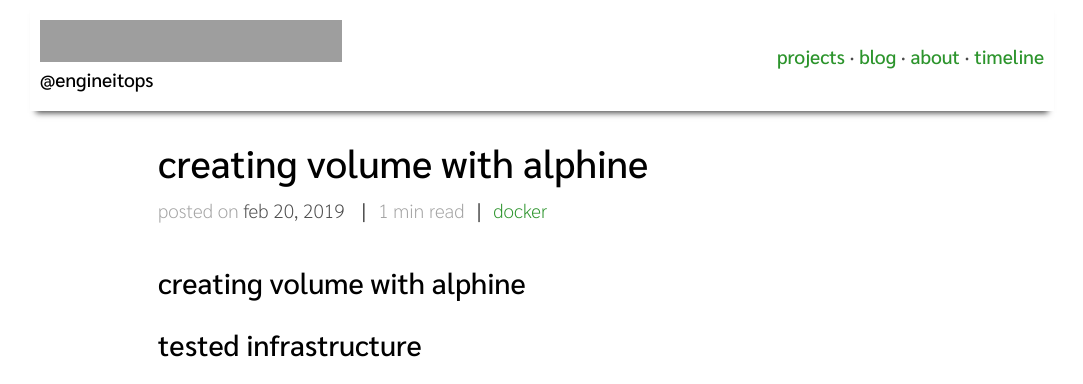
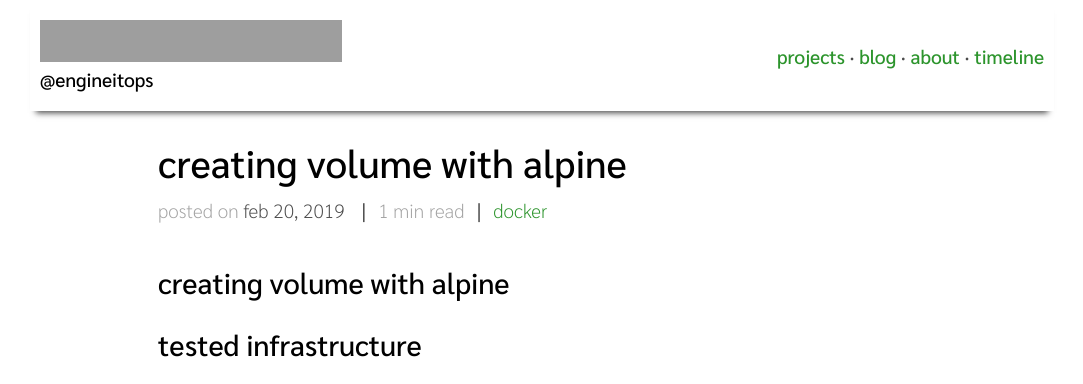
Before and after one commit to EngineITOps/EngineITOps.github.io, a Jekyll site: the page built from _posts/2019-02-20-Creating_Volume_with_Alphine.md, in a window 1280 px wide and 900 px high. Shown: the top 384 px of the window, without its empty margins (98-1181 px from the left). Built offline with Jekyll 4.4.1, drawn with Linux system fonts in a browser that asks for light colours; grey boxes are pictures that could not be loaded.

Commit message:
Update 2019-02-20-Creating_Volume_with_Alphine.md

```diff
--- a/_posts/2019-02-20-Creating_Volume_with_Alphine.md
+++ b/_posts/2019-02-20-Creating_Volume_with_Alphine.md
@@ -1,12 +1,12 @@
 ---
 layout: post
-title: Creating Volume with Alphine
+title: Creating Volume with Alpine
 tags: [Docker]
 categories: [ Docker ]
 ---
 
 
-## Creating Volume with Alphine
+## Creating Volume with Alpine
 
 
 ## Tested Infrastructure
```
